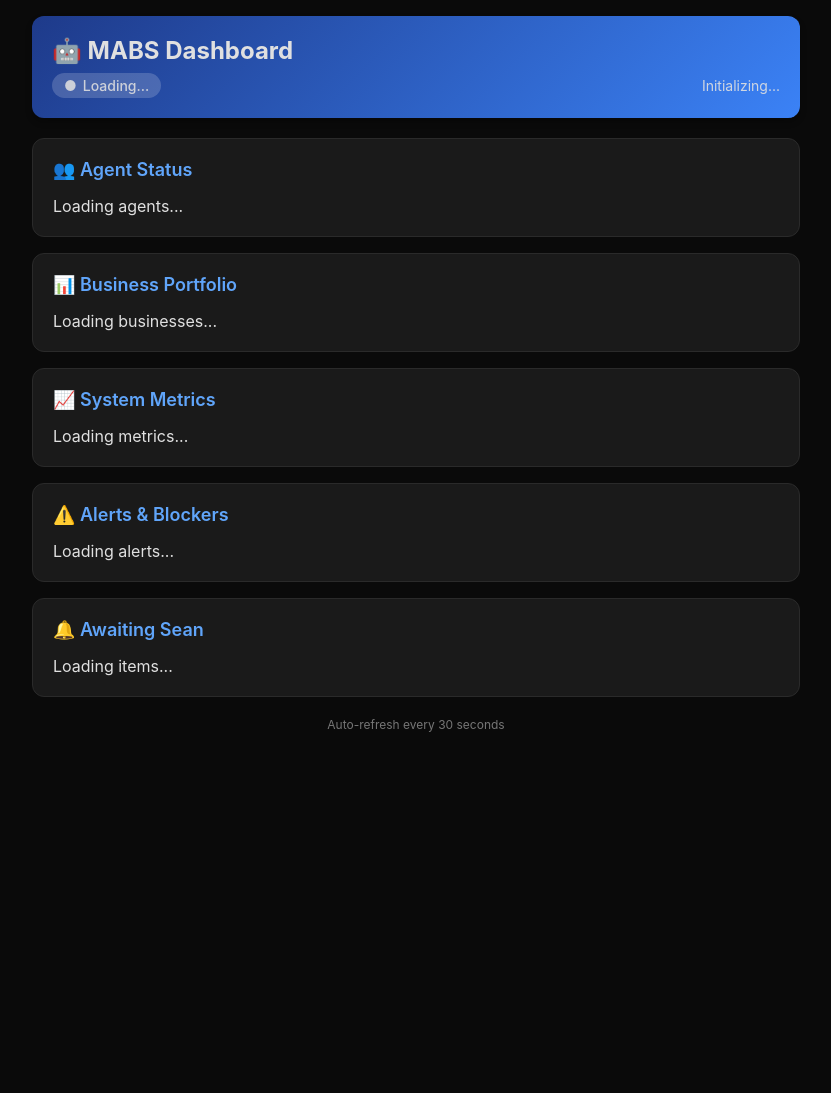
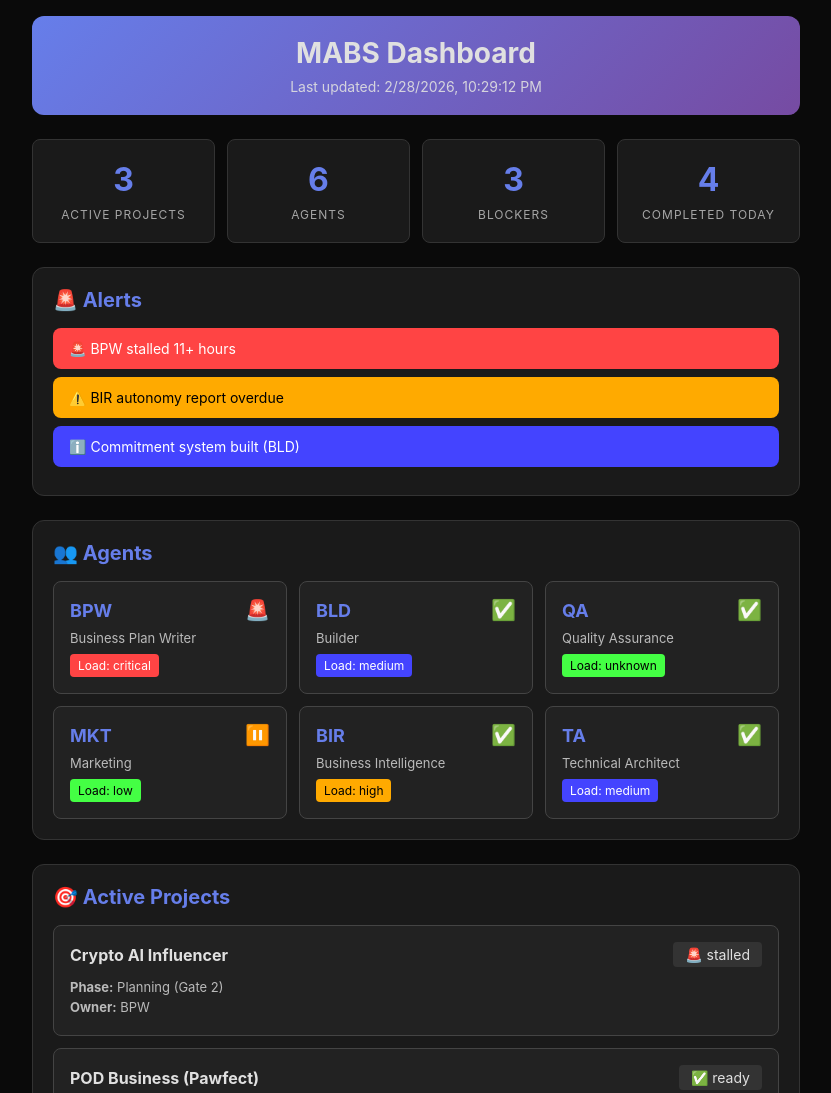
Before and after one commit to bokjohn/mabs-status-dashboard, a plain HTML site: page index.html in a window 1280 px wide. Shown: the top 1093 px of the page, without its empty margins (224-1055 px from the left). Before the commit the page ends 800 px from the top, so only its background shows below. Drawn offline with Linux system fonts and the light colour scheme.

Commit message:
fix: Add cache-busting version parameter to force JS reload
Added ?v=2 to dashboard.js to force browsers to reload the new version.
This should fix the 'No agent data available' issue caused by stale cached JS.

```diff
--- a/index.html
+++ b/index.html
@@ -21,209 +21,215 @@
         }
 
         .header {
-            background: linear-gradient(135deg, #1e3a8a 0%, #3b82f6 100%);
+            text-align: center;
+            margin-bottom: 24px;
             padding: 20px;
+            background: linear-gradient(135deg, #667eea 0%, #764ba2 100%);
             border-radius: 12px;
-            margin-bottom: 20px;
-            box-shadow: 0 4px 6px rgba(0,0,0,0.3);
         }
 
         .header h1 {
-            font-size: 24px;
+            font-size: 28px;
             margin-bottom: 8px;
         }
 
-        .header .status {
-            display: flex;
-            justify-content: space-between;
-            align-items: center;
+        .last-updated {
+            opacity: 0.9;
             font-size: 14px;
-            opacity: 0.9;
         }
 
-        .status-badge {
-            display: inline-flex;
-            align-items: center;
-            gap: 6px;
-            padding: 4px 12px;
-            background: rgba(255,255,255,0.2);
-            border-radius: 20px;
-            font-weight: 500;
+        .stats-grid {
+            display: grid;
+            grid-template-columns: repeat(auto-fit, minmax(150px, 1fr));
+            gap: 12px;
+            margin-bottom: 24px;
+        }
+
+        .stat-card {
+            background: #1a1a1a;
+            padding: 20px;
+            border-radius: 8px;
+            text-align: center;
+            border: 1px solid #333;
+        }
+
+        .stat-value {
+            font-size: 32px;
+            font-weight: bold;
+            color: #667eea;
+            margin-bottom: 8px;
+        }
+
+        .stat-label {
+            font-size: 12px;
+            text-transform: uppercase;
+            opacity: 0.7;
+            letter-spacing: 1px;
         }
 
         .section {
+            margin-bottom: 24px;
             background: #1a1a1a;
+            padding: 20px;
             border-radius: 12px;
-            padding: 20px;
-            margin-bottom: 16px;
-            border: 1px solid #2a2a2a;
+            border: 1px solid #333;
         }
 
-        .section-title {
-            font-size: 18px;
-            font-weight: 600;
+        .section h2 {
             margin-bottom: 16px;
-            color: #60a5fa;
+            font-size: 20px;
+            color: #667eea;
         }
 
-        .agent-item, .business-item, .metric-item {
-            padding: 12px;
-            margin: 8px 0;
-            background: #252525;
+        .alert {
+            padding: 12px 16px;
             border-radius: 8px;
-            border-left: 4px solid;
+            margin-bottom: 8px;
+            font-size: 14px;
         }
 
-        .agent-item.active { border-color: #10b981; }
-        .agent-item.idle { border-color: #f59e0b; }
-        .agent-item.stalled { border-color: #ef4444; }
+        .alert-critical {
+            background: #ff4444;
+            color: white;
+        }
+
+        .alert-warning {
+            background: #ffaa00;
+            color: #000;
+        }
+
+        .alert-info {
+            background: #4444ff;
+            color: white;
+        }
+
+        .agents-grid {
+            display: grid;
+            grid-template-columns: repeat(auto-fill, minmax(200px, 1fr));
+            gap: 12px;
+        }
+
+        .agent-card {
+            background: #222;
+            padding: 16px;
+            border-radius: 8px;
+            border: 1px solid #444;
+        }
 
         .agent-header {
             display: flex;
             justify-content: space-between;
             align-items: center;
-            margin-bottom: 4px;
+            margin-bottom: 8px;
+        }
+
+        .agent-id {
+            font-weight: bold;
+            font-size: 18px;
+            color: #667eea;
+        }
+
+        .agent-status {
+            font-size: 20px;
         }
 
         .agent-name {
-            font-weight: 600;
-            font-size: 16px;
+            font-size: 13px;
+            opacity: 0.8;
+            margin-bottom: 8px;
         }
 
-        .agent-status {
+        .agent-load {
+            font-size: 12px;
+            padding: 4px 8px;
+            border-radius: 4px;
+            display: inline-block;
+        }
+
+        .load-critical { background: #ff4444; color: white; }
+        .load-high { background: #ffaa00; color: #000; }
+        .load-medium { background: #4444ff; color: white; }
+        .load-low { background: #44ff44; color: #000; }
+
+        .business-card {
+            background: #222;
+            padding: 16px;
+            border-radius: 8px;
+            margin-bottom: 12px;
+            border: 1px solid #444;
+        }
+
+        .business-header {
+            display: flex;
+            justify-content: space-between;
+            align-items: center;
+            margin-bottom: 12px;
+        }
+
+        .business-header h3 {
+            font-size: 16px;
+            color: #e0e0e0;
+        }
+
+        .business-status {
+            font-size: 14px;
+            padding: 4px 12px;
+            border-radius: 4px;
+            background: #333;
+        }
+
+        .business-details {
             font-size: 13px;
             opacity: 0.8;
         }
 
-        .agent-work {
-            font-size: 14px;
-            opacity: 0.7;
-            margin-top: 4px;
-        }
-
-        .progress-bar {
-            background: #2a2a2a;
-            height: 8px;
-            border-radius: 4px;
-            overflow: hidden;
-            margin: 8px 0;
-        }
-
-        .progress-fill {
-            height: 100%;
-            background: linear-gradient(90deg, #3b82f6, #60a5fa);
-            transition: width 0.3s;
-        }
-
-        .metric-grid {
-            display: grid;
-            grid-template-columns: 1fr 1fr;
-            gap: 12px;
-        }
-
-        .metric-card {
-            background: #252525;
-            padding: 16px;
-            border-radius: 8px;
-            text-align: center;
-        }
-
-        .metric-value {
-            font-size: 32px;
-            font-weight: 700;
-            margin: 8px 0;
-        }
-
-        .metric-label {
-            font-size: 12px;
-            opacity: 0.7;
-            text-transform: uppercase;
-            letter-spacing: 0.5px;
-        }
-
-        .metric-good { color: #10b981; }
-        .metric-warn { color: #f59e0b; }
-        .metric-bad { color: #ef4444; }
-
-        .alert {
-            background: rgba(239, 68, 68, 0.1);
-            border: 1px solid #ef4444;
-            border-radius: 8px;
-            padding: 12px;
-            margin: 8px 0;
-        }
-
-        .alert-title {
-            font-weight: 600;
+        .business-details div {
             margin-bottom: 4px;
         }
 
-        .awaiting-item {
-            background: rgba(251, 191, 36, 0.1);
-            border-left: 4px solid #f59e0b;
-            padding: 12px;
-            margin: 8px 0;
-            border-radius: 4px;
+        .awaiting-list {
+            list-style: none;
+            padding: 0;
         }
 
-        .refresh-time {
-            text-align: center;
-            font-size: 12px;
-            opacity: 0.5;
-            margin-top: 20px;
+        .awaiting-list li {
+            padding: 12px;
+            background: #222;
+            border-radius: 6px;
+            margin-bottom: 8px;
+            border-left: 4px solid #ffaa00;
         }
 
         @media (max-width: 600px) {
-            body { padding: 12px; }
-            .header h1 { font-size: 20px; }
-            .metric-grid { grid-template-columns: 1fr; }
+            body {
+                padding: 12px;
+            }
+
+            .header h1 {
+                font-size: 24px;
+            }
+
+            .stats-grid {
+                grid-template-columns: repeat(2, 1fr);
+            }
+
+            .agents-grid {
+                grid-template-columns: 1fr;
+            }
         }
     </style>
 </head>
 <body>
-    <div class="header">
-        <h1>🤖 MABS Dashboard</h1>
-        <div class="status">
-            <span class="status-badge" id="systemStatus">
-                <span id="statusDot">●</span>
-                <span id="statusText">Loading...</span>
-            </span>
-            <span id="lastUpdate">Initializing...</span>
+    <div id="dashboard">
+        <div class="header">
+            <h1>MABS Dashboard</h1>
+            <p class="last-updated">Loading...</p>
+        </div>
+        <div class="section">
+            <p style="text-align: center;">Loading dashboard data...</p>
         </div>
     </div>
 
-    <!-- Agent Status -->
-    <div class="section">
-        <div class="section-title">👥 Agent Status</div>
-        <div id="agentStatus">Loading agents...</div>
-    </div>
-
-    <!-- Business Progress -->
-    <div class="section">
-        <div class="section-title">📊 Business Portfolio</div>
-        <div id="businessProgress">Loading businesses...</div>
-    </div>
-
-    <!-- Key Metrics -->
-    <div class="section">
-        <div class="section-title">📈 System Metrics</div>
-        <div class="metric-grid" id="metrics">Loading metrics...</div>
-    </div>
-
-    <!-- Alerts & Blockers -->
-    <div class="section">
-        <div class="section-title">⚠️ Alerts & Blockers</div>
-        <div id="alerts">Loading alerts...</div>
-    </div>
-
-    <!-- Awaiting Sean -->
-    <div class="section">
-        <div class="section-title">🔔 Awaiting Sean</div>
-        <div id="awaitingSean">Loading items...</div>
-    </div>
-
-    <div class="refresh-time" id="refreshTime">Auto-refresh every 30 seconds</div>
-
-    <script src="dashboard.js"></script>
+    <script src="dashboard.js?v=2"></script>
 </body>
 </html>
```
